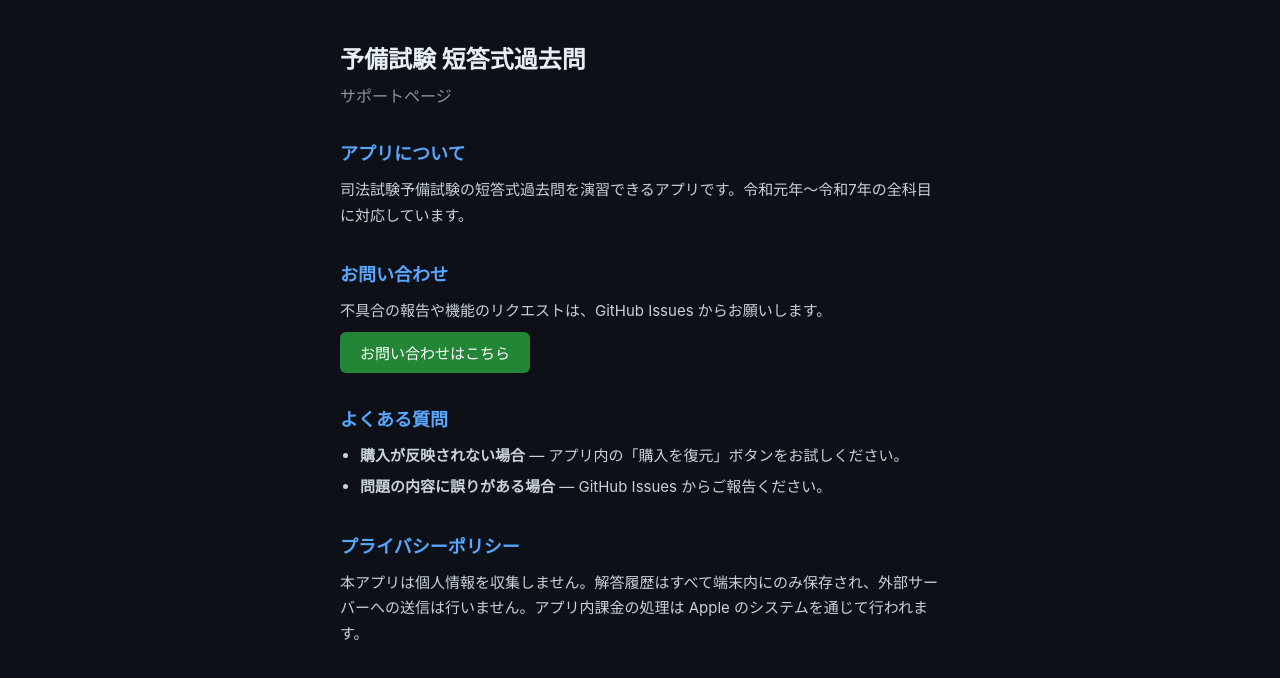
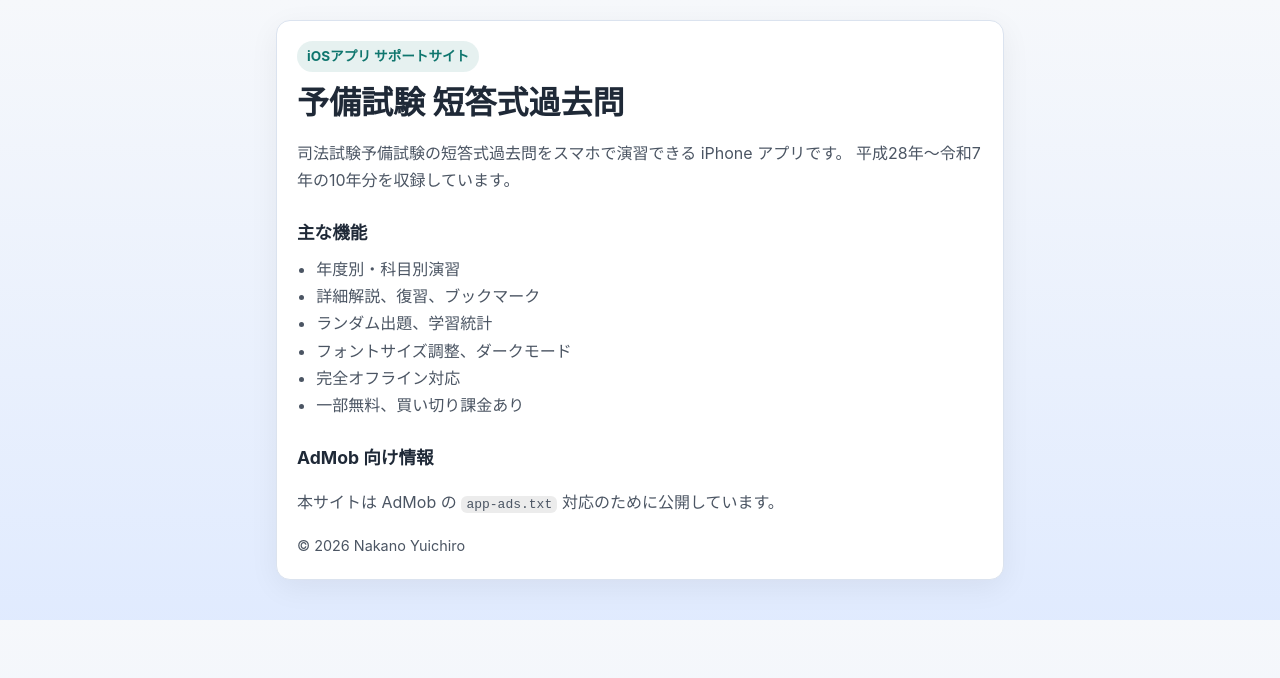
Before and after one commit to sugar-penguin-lullaby/shihou-yobi-support, a plain HTML site: page index.html in a window 1280 px wide. Drawn offline with Linux system fonts and the light colour scheme.

Commit message:
Add GitHub Pages site and app-ads.txt for AdMob

```diff
--- a/index.html
+++ b/index.html
@@ -1,70 +1,115 @@
-<!DOCTYPE html>
+<!doctype html>
 <html lang="ja">
 <head>
-  <meta charset="UTF-8">
-  <meta name="viewport" content="width=device-width, initial-scale=1.0">
-  <title>予備試験 短答式過去問 - サポート</title>
+  <meta charset="utf-8">
+  <meta name="viewport" content="width=device-width, initial-scale=1">
+  <title>予備試験 短答式過去問 サポート</title>
+  <meta name="description" content="iOSアプリ『予備試験 短答式過去問』のサポートページです。">
   <style>
-    * { margin: 0; padding: 0; box-sizing: border-box; }
+    :root {
+      color-scheme: light dark;
+      --bg: #f6f8fb;
+      --card: #ffffff;
+      --text: #1f2937;
+      --muted: #4b5563;
+      --accent: #0f766e;
+      --border: #dbe3ef;
+    }
+    @media (prefers-color-scheme: dark) {
+      :root {
+        --bg: #0b1220;
+        --card: #111a2c;
+        --text: #e5ecf7;
+        --muted: #b8c2d3;
+        --accent: #5eead4;
+        --border: #1f2a44;
+      }
+    }
+    * { box-sizing: border-box; }
     body {
-      font-family: -apple-system, BlinkMacSystemFont, "Hiragino Sans", sans-serif;
-      background: #0d1117;
-      color: #e6edf3;
-      min-height: 100vh;
-      display: flex;
-      justify-content: center;
-      padding: 40px 20px;
+      margin: 0;
+      font-family: -apple-system, BlinkMacSystemFont, "Segoe UI", "Hiragino Kaku Gothic ProN", "Yu Gothic", sans-serif;
+      background: linear-gradient(180deg, var(--bg), #dce8ff 120%);
+      color: var(--text);
+      line-height: 1.7;
     }
-    .container { max-width: 600px; width: 100%; }
-    h1 { font-size: 24px; margin-bottom: 8px; }
-    .subtitle { color: #8b949e; margin-bottom: 32px; }
-    .section { margin-bottom: 32px; }
-    .section h2 { font-size: 18px; margin-bottom: 12px; color: #58a6ff; }
-    .section p, .section li { font-size: 15px; line-height: 1.7; color: #c9d1d9; }
-    .section ul { padding-left: 20px; }
-    .section li { margin-bottom: 6px; }
-    a { color: #58a6ff; text-decoration: none; }
-    a:hover { text-decoration: underline; }
-    .btn {
+    .container {
+      max-width: 760px;
+      margin: 0 auto;
+      padding: 20px 16px 40px;
+    }
+    .card {
+      background: var(--card);
+      border: 1px solid var(--border);
+      border-radius: 14px;
+      padding: 20px;
+      box-shadow: 0 8px 30px rgba(0, 0, 0, 0.06);
+    }
+    h1 {
+      margin: 0 0 8px;
+      font-size: clamp(1.4rem, 4vw, 2rem);
+      line-height: 1.3;
+    }
+    h2 {
+      margin: 24px 0 8px;
+      font-size: 1.1rem;
+    }
+    p, li { color: var(--muted); }
+    ul {
+      margin: 8px 0 0;
+      padding-left: 1.2rem;
+    }
+    .badge {
       display: inline-block;
-      background: #238636;
-      color: #fff;
-      padding: 10px 20px;
+      margin-bottom: 10px;
+      padding: 4px 10px;
+      border-radius: 999px;
+      background: rgba(15, 118, 110, 0.1);
+      color: var(--accent);
+      font-size: 0.85rem;
+      font-weight: 700;
+    }
+    footer {
+      margin-top: 18px;
+      font-size: 0.9rem;
+      color: var(--muted);
+    }
+    code {
+      background: rgba(127, 127, 127, 0.15);
+      padding: 0.1em 0.4em;
       border-radius: 6px;
-      font-size: 15px;
-      margin-top: 8px;
     }
-    .btn:hover { background: #2ea043; text-decoration: none; }
   </style>
 </head>
 <body>
-  <div class="container">
-    <h1>予備試験 短答式過去問</h1>
-    <p class="subtitle">サポートページ</p>
+  <main class="container">
+    <section class="card">
+      <span class="badge">iOSアプリ サポートサイト</span>
+      <h1>予備試験 短答式過去問</h1>
+      <p>
+        司法試験予備試験の短答式過去問をスマホで演習できる iPhone アプリです。
+        平成28年〜令和7年の10年分を収録しています。
+      </p>
 
-    <div class="section">
-      <h2>アプリについて</h2>
-      <p>司法試験予備試験の短答式過去問を演習できるアプリです。令和元年〜令和7年の全科目に対応しています。</p>
-    </div>
+      <h2>主な機能</h2>
+      <ul>
+        <li>年度別・科目別演習</li>
+        <li>詳細解説、復習、ブックマーク</li>
+        <li>ランダム出題、学習統計</li>
+        <li>フォントサイズ調整、ダークモード</li>
+        <li>完全オフライン対応</li>
+        <li>一部無料、買い切り課金あり</li>
+      </ul>
 
-    <div class="section">
-      <h2>お問い合わせ</h2>
-      <p>不具合の報告や機能のリクエストは、GitHub Issues からお願いします。</p>
-      <a class="btn" href="https://github.com/sugar-penguin-lullaby/shihou-yobi-support/issues" target="_blank">お問い合わせはこちら</a>
-    </div>
+      <h2>AdMob 向け情報</h2>
+      <p>
+        本サイトは AdMob の <code>app-ads.txt</code> 対応のために公開しています。
+      </p>
 
-    <div class="section">
-      <h2>よくある質問</h2>
-      <ul>
-        <li><strong>購入が反映されない場合</strong> — アプリ内の「購入を復元」ボタンをお試しください。</li>
-        <li><strong>問題の内容に誤りがある場合</strong> — GitHub Issues からご報告ください。</li>
-      </ul>
-    </div>
-
-    <div class="section">
-      <h2>プライバシーポリシー</h2>
-      <p>本アプリは個人情報を収集しません。解答履歴はすべて端末内にのみ保存され、外部サーバーへの送信は行いません。アプリ内課金の処理は Apple のシステムを通じて行われます。</p>
-    </div>
-  </div>
+      <footer>
+        &copy; 2026 Nakano Yuichiro
+      </footer>
+    </section>
+  </main>
 </body>
 </html>
```
Also changed, not shown: app-ads.txt (added), 1 other file.
